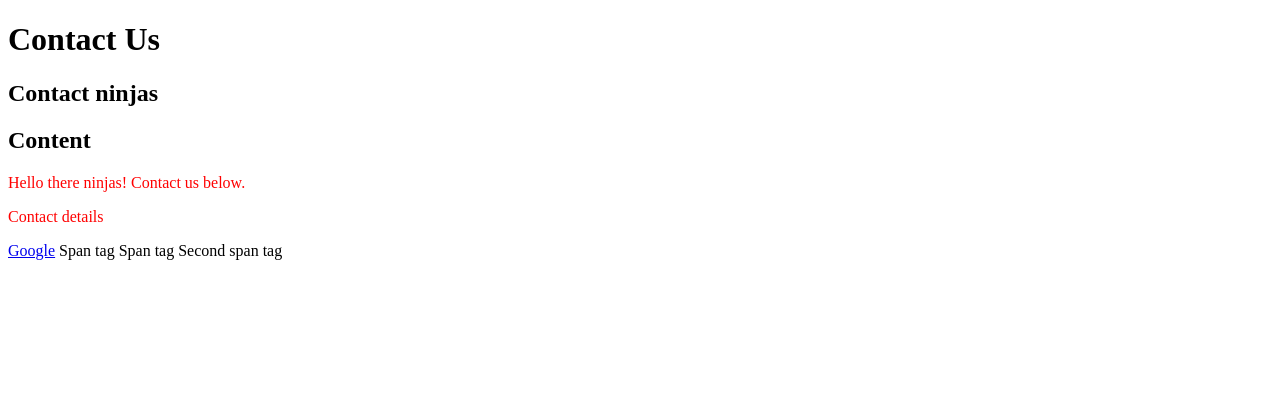
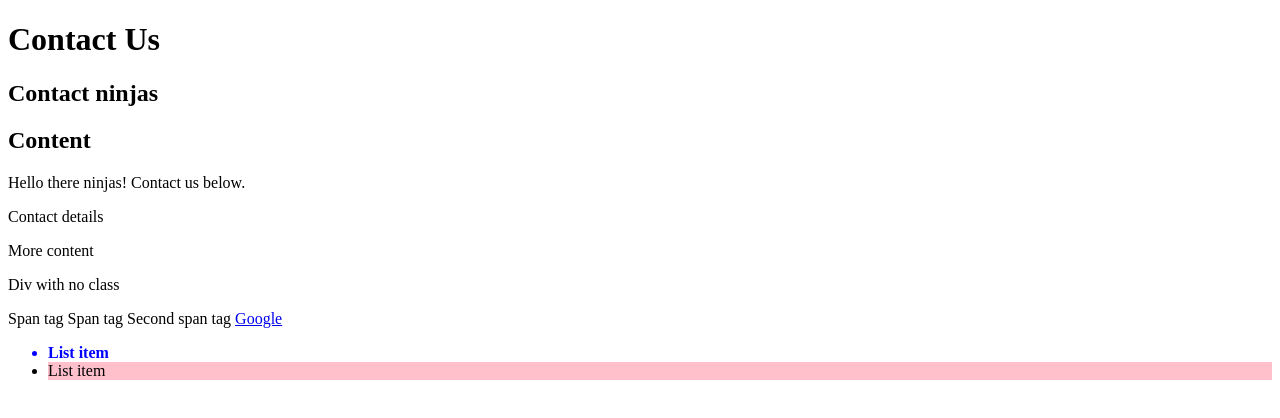
Before and after one commit to pchojnowska/CSS-Basics, a plain HTML site: page contact.html in a window 1280 px wide. Drawn offline with Linux system fonts and the light colour scheme.

Commit message:
Class 24 commit

```diff
--- a/contact.html
+++ b/contact.html
@@ -14,10 +14,21 @@
   <div id="main-content">
       <p>Hello there ninjas! Contact us below.</p>
       <p>Contact details</p>
+      <div id="sub-content">
+        <p>More content</p>
+      </div>
   </div>
+  <div>
+      <p>Div with no class</p>
+  </div>
+
+  <span>Span tag</span>
+  <span class="deck halls">Span tag</span>
+  <span class="deck">Second span tag</span>
   <a href="http://www.google.com">Google</a>
-  <span>Span tag</span>
-  <span class="deck">Span tag</span>
-  <span class="deck">Second span tag</span>
+  <ul>
+      <li>List item</li>
+      <li>List item</li>
+  </ul>
 </body>
 </html>
--- a/css/syntax.css
+++ b/css/syntax.css
@@ -1,8 +1,11 @@
-#main-content p {
-    color: red;
-
+li:nth-child(1), li:nth-child(7){
+    font-weight: bold;
 }
 
-p {
-    color: black;
+li:nth-child(even) {
+    background: pink;
 }
+
+li:nth-child(3n+1) {
+    color:blue;
+}
```
Also changed, not shown: articles.html (added, +22 -0 lines), lists.html (added, +24 -0 lines).
